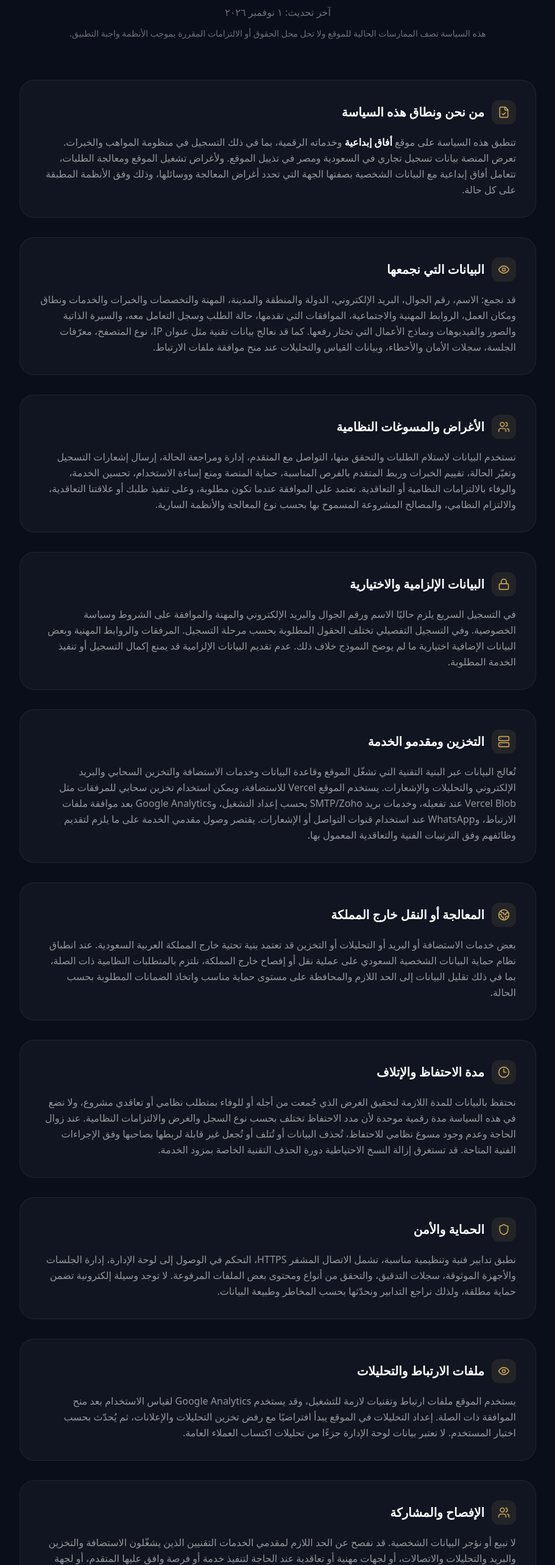
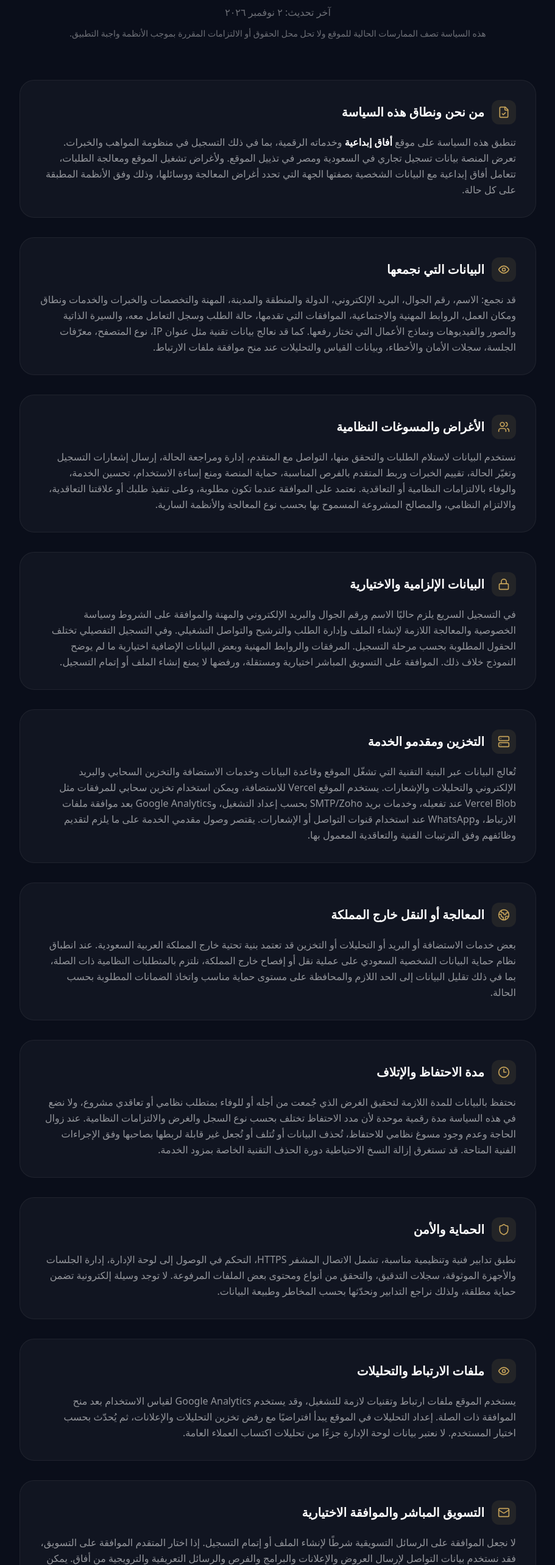
Before and after one commit to alzahrani6020/afaq-creative-site, a Next.js app: page /privacy in a window 1280 px wide. Shown: the part 234-2800 px from the top of the page at 61% size, without its empty margins (184-1095 px from the left). Built offline with nearby package versions, Linux system fonts and the light colour scheme; no server answers.

Commit message:
legal: clarify optional marketing consent

```diff
--- a/app/privacy/page.tsx
+++ b/app/privacy/page.tsx
@@ -37,7 +37,7 @@ const sections = [
     title: 'البيانات الإلزامية والاختيارية',
     content: (
       <>
-        في التسجيل السريع يلزم حاليًا الاسم ورقم الجوال والبريد الإلكتروني والمهنة والموافقة على الشروط وسياسة الخصوصية. وفي التسجيل التفصيلي تختلف الحقول المطلوبة بحسب مرحلة التسجيل. المرفقات والروابط المهنية وبعض البيانات الإضافية اختيارية ما لم يوضح النموذج خلاف ذلك. عدم تقديم البيانات الإلزامية قد يمنع إكمال التسجيل أو تنفيذ الخدمة المطلوبة.
+        في التسجيل السريع يلزم حاليًا الاسم ورقم الجوال والبريد الإلكتروني والمهنة والموافقة على الشروط وسياسة الخصوصية والمعالجة اللازمة لإنشاء الملف وإدارة الطلب والترشيح والتواصل التشغيلي. وفي التسجيل التفصيلي تختلف الحقول المطلوبة بحسب مرحلة التسجيل. المرفقات والروابط المهنية وبعض البيانات الإضافية اختيارية ما لم يوضح النموذج خلاف ذلك. الموافقة على التسويق المباشر اختيارية ومستقلة، ورفضها لا يمنع إنشاء الملف أو إتمام التسجيل.
       </>
     ),
   },
@@ -83,6 +83,15 @@ const sections = [
     content: (
       <>
         يستخدم الموقع ملفات ارتباط وتقنيات لازمة للتشغيل، وقد يستخدم Google Analytics لقياس الاستخدام بعد منح الموافقة ذات الصلة. إعداد التحليلات في الموقع يبدأ افتراضيًا مع رفض تخزين التحليلات والإعلانات، ثم يُحدّث بحسب اختيار المستخدم. لا نعتبر بيانات لوحة الإدارة جزءًا من تحليلات اكتساب العملاء العامة.
+      </>
+    ),
+  },
+  {
+    icon: Mail,
+    title: 'التسويق المباشر والموافقة الاختيارية',
+    content: (
+      <>
+        لا نجعل الموافقة على الرسائل التسويقية شرطًا لإنشاء الملف أو إتمام التسجيل. إذا اختار المتقدم الموافقة على التسويق، فقد نستخدم بيانات التواصل لإرسال العروض والإعلانات والبرامج والفرص والرسائل التعريفية والترويجية من أفاق. يمكن سحب هذه الموافقة أو إلغاء الاشتراك في أي وقت عبر الوسيلة المتاحة، ولا يؤثر ذلك على الرسائل التشغيلية الضرورية المتعلقة بطلب أو خدمة قائمة.
       </>
     ),
   },
@@ -136,7 +145,7 @@ export default function PrivacyPage() {
           <h1 className="text-4xl md:text-5xl font-extrabold text-white">
             خصوصيتك <span className="text-afaq-gold">تُهمنا</span>
           </h1>
-          <p className="mt-4 text-white/40">آخر تحديث: ١ نوفمبر ٢٠٢٦</p>
+          <p className="mt-4 text-white/40">آخر تحديث: ٢ نوفمبر ٢٠٢٦</p>
           <p className="mt-3 text-white/40 text-sm leading-relaxed">
             هذه السياسة تصف الممارسات الحالية للموقع ولا تحل محل الحقوق أو الالتزامات المقررة بموجب الأنظمة واجبة التطبيق.
           </p>
```
